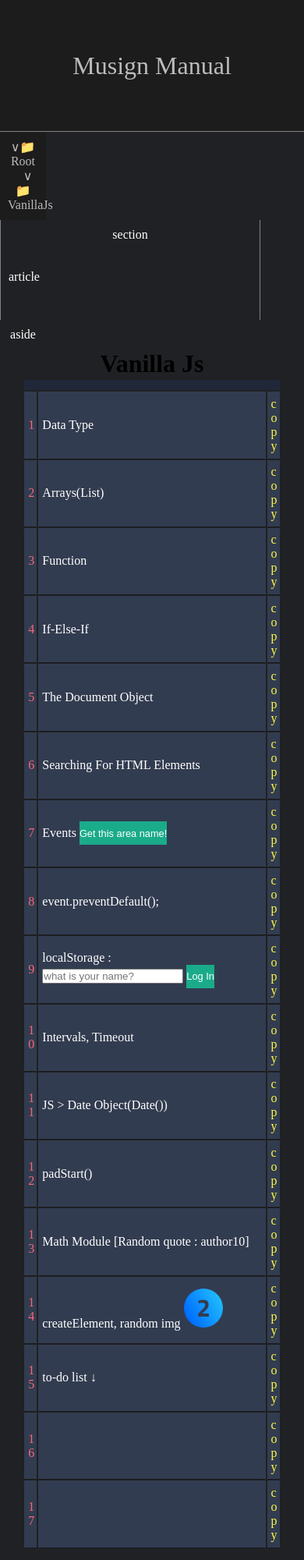
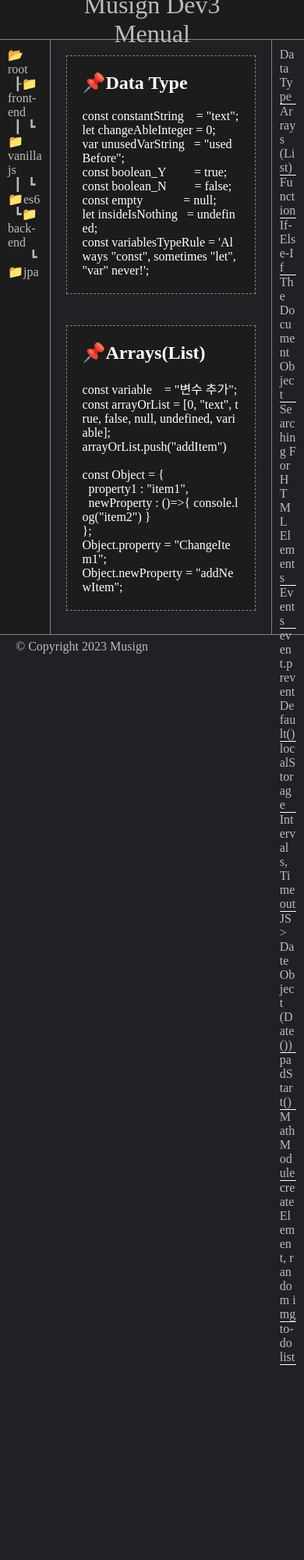
Before and after one commit to thespeace/practicing-blogging-while-practicing-frontend, a plain HTML site: page 01_html/vanillaJs/vanillaJs.html in a window 390 px wide. Shown: the top 2000 px of the page at 78% size. After the commit the page ends 1750 px from the top, so only its background shows below. Drawn offline with Linux system fonts and the light colour scheme; a web font is replaced by a local one.

Commit message:
221229 layout first complate!

```diff
--- /dev/null
+++ b/01_html/common/aside.html
@@ -0,0 +1,15 @@
+<p><a href="#Data Type">Data Type</a></p>
+<p><a href="#Arrays(List)">Arrays(List)</a></p>
+<p><a href="#Function">Function</a></p>
+<p><a href="#If-Else-If">If-Else-If</a></p>
+<p><a href="#The Document Object">The Document Object</a></p>
+<p><a href="#Searching For HTML Elements">Searching For HTML Elements</a></p>
+<p><a href="#Events">Events</a></p>
+<p><a href="#event.preventDefault()">event.preventDefault()</a></p>
+<p><a href="#localStorage">localStorage</a></p>
+<p><a href="#Intervals, Timeout">Intervals, Timeout</a></p>
+<p><a href="#JS > Date Object(Date())">JS > Date Object(Date())</a></p>
+<p><a href="#padStart()">padStart()</a></p>
+<p><a href="#Math Module">Math Module</a></p>
+<p><a href="#createElement, random img">createElement, random img</a></p>
+<p><a href="#to-do list">to-do list</a></p>
--- a/01_html/common/footer.html
+++ b/01_html/common/footer.html
@@ -1 +1 @@
-<span>© Copyright 2022 Musign</span>
+<span>© Copyright 2023 Musign</span>
--- a/01_html/common/header.html
+++ b/01_html/common/header.html
@@ -8,7 +8,7 @@
 <div class="inner_header">
     <h1 class="logo">
         <a class="logo_link">
-            <span>Musign Manual</span>
+            <span>Musign Dev3 Menual</span>
         </a>
     </h1>
     <!--<button class="btn_menu">menu</button>-->
--- a/01_html/common/nav.html
+++ b/01_html/common/nav.html
@@ -1,5 +1,9 @@
 <p></p>
 <ul>
-    <li><a href="/thespeace.github.io/">∨📁Root</a></li>
-    <li><a href="/thespeace.github.io/01_html/vanillaJs/vanillaJs.html">&nbsp;&nbsp;&nbsp;∨📁VanillaJs</a></li>
+    <li><a href="https://thespeace.github.io/">📂root</a></li>
+    <li><a href="https://thespeace.github.io/01_html/vanillaJs/vanillaJs.html">&nbsp;&nbsp;┠📁front-end</a></li>
+    <li><a href="https://thespeace.github.io/01_html/vanillaJs/vanillaJs.html">&nbsp;&nbsp;┃&nbsp;&nbsp;┗📁vanilla js</a></li>
+    <li><a href="https://thespeace.github.io/01_html/vanillaJs/vanillaJs.html">&nbsp;&nbsp;┃&nbsp;&nbsp;┗📁es6</a></li>
+    <li><a href="https://thespeace.github.io/01_html/vanillaJs/vanillaJs.html">&nbsp;&nbsp;┗📁back-end</a></li>
+    <li><a href="https://thespeace.github.io/01_html/vanillaJs/vanillaJs.html">&nbsp;&nbsp;&nbsp;&nbsp;&nbsp;&nbsp;&nbsp;┗📁jpa</a></li>
 </ul>
--- a/01_html/vanillaJs/vanillaJs.html
+++ b/01_html/vanillaJs/vanillaJs.html
@@ -3,8 +3,8 @@
 <head>
     <meta charset="UTF-8">
     <link rel="stylesheet" href="/02_css/common/layout.css"/>
-    <link rel="stylesheet" href="/02_css/style.css"/>
-    <title>Title</title>
+    <!--<link rel="stylesheet" href="/02_css/style.css"/>-->
+    <title>vanilla Js</title>
 </head>
 <body>
 <div id="wrap">
@@ -16,6 +16,8 @@
             .then(response => { return response.text() })
             .then(data => { document.querySelector("header").innerHTML = data; });
     </script>
+
+    <div class="container">
     <!--include page : Navigation-->
     <nav id="nav"></nav>
     <script>
@@ -24,34 +26,23 @@
             .then(data => { document.querySelector("nav").innerHTML = data; });
     </script>
     <!--Content-->
-    <section>
-        <p>section</p>
+    <section class="items">
+
+        <!--<article>
+            <h1 id="제목">📌제목</h1>
+            <div class="test">
+                <label for="one">실습 내용
+                    <input id="one" placeholder="실습할 내용"/>
+                    <button>버튼</button>
+                </label>
+            </div>
+            <pre>내용</pre>
+        </article>-->
+
         <article>
-            <p>article</p>
-        </article>
-    </section>
-    <!--Side Bar-->
-    <aside>
-        <p>aside</p>
-    </aside>
-
-
-    <h1><span class="yellow">Vanilla Js</span></h1>
-    <table class="container">
-        <thead><tr><th colspan="3"><!--<h3>JavaScript 세계에서 문제에 직면했을때마다 다른 개발자들도 100% 겪었다고 확신해도 좋다.<br>
-              많은 개발자들이 같은 문제를 겪고 또 겪었다면 Javascript 그 자체에 이미 그 작업을 수행하는 Function이 있을 것이다.</h3>--></th></tr></thead>
-        <tbody>
-
-
-
-
-        <!--1-->
-        <tr>
-            <td>1</td>
-            <td onclick="toggle(this)">Data Type</td>
-            <td onclick="alert('준비 중..');">copy</td>
-        </tr>
-        <tr style="display: none;"><td colspan="3"><pre>
+            <!--h1 : title , pre : content-->
+            <h1 id="Data Type">📌Data Type</h1>
+            <pre>
 const constantString    = "text";
 let changeAbleInteger = 0;
 var unusedVarString   = "usedBefore";
@@ -59,15 +50,12 @@
 const boolean_N         = false;
 const empty             = null;
 let insideIsNothing   = undefined;
-        const variablesTypeRule = 'Always "const", sometimes "let", "var" never!';</pre></td></tr>
-        <!--/1-->
-        <!--2-->
-        <tr>
-            <td>2</td>
-            <td onclick="toggle(this)">Arrays(List)</td>
-            <td onclick="alert('준비 중..');">copy</td>
-        </tr>
-        <tr style="display: none;"><td colspan="3"><pre>
+const variablesTypeRule = 'Always "const", sometimes "let", "var" never!';</pre>
+        </article>
+
+        <article>
+            <h1 id="Arrays(List)">📌Arrays(List)</h1>
+            <pre>
 const variable    = "변수 추가";
 const arrayOrList = [0, "text", true, false, null, undefined, variable];
 arrayOrList.push("addItem")
@@ -77,15 +65,12 @@
   newProperty : ()=>{ console.log("item2") }
 };
 Object.property = "ChangeItem1";
-        Object.newProperty = "addNewItem";</pre></td></tr>
-        <!--/2-->
-        <!--3-->
-        <tr>
-            <td>3</td>
-            <td onclick="toggle(this)">Function</td>
-            <td onclick="alert('준비 중..');">copy</td>
-        </tr>
-        <tr style="display: none;"><td colspan="3"><pre>
+Object.newProperty = "addNewItem";</pre>
+        </article>
+
+        <article>
+            <h1 id="Function">📌Function</h1>
+            <pre>
 const function1 = (argument1, argument2) => {
     console.log("function1's body : " + argument1 + argument2);
 }
@@ -99,15 +84,12 @@
     power  : (a,b)=>a**b
 }
 const plusResult = calculator.plus(1,2);
-        ...</pre></td></tr>
-        <!--/3-->
-        <!--4-->
-        <tr>
-            <td>4</td>
-            <td onclick="toggle(this)">If-Else-If</td>
-            <td onclick="alert('준비 중..');">copy</td>
-        </tr>
-        <tr style="display: none;"><td colspan="3"><pre>
+...</pre>
+        </article>
+
+        <article>
+            <h1 id="If-Else-If">📌If-Else-If</h1>
+            <pre>
 const age = parseInt(prompt("How old are you?")); // prompt : Question alert function, but not use!
 
 if(isNaN(age) || age < 0){
@@ -122,43 +104,38 @@
     alert("You should exercise..");
 }else if(age > 80){
     alert("You can do whatever you want.");
-        }</pre></td></tr>
-        <!--/4-->
-        <!--5-->
-        <tr>
-            <td>5</td>
-            <td onclick="toggle(this)">The Document Object</td>
-            <td onclick="alert('준비 중..');">copy</td>
-        </tr>
-        <tr style="display: none;"><td colspan="3"><pre>
+}</pre>
+        </article>
+
+        <article>
+            <h1 id="The Document Object">📌The Document Object</h1>
+            <pre>
 console.dir(document);
 
 자바스크립트의 관점으로는 HTML document가 Object로 이루어져 있다.
 그리고 자바스크립트는 HTML을 조작(조회, 생성, 수정, 삭제)할 수 있다.
-        따라서 한마디로 HTML을 JS시점으로 보면 Javascript Object인데, 내부에 있는 property들의 값들을 변경하면서 원하는 목적을 이루는 것.</pre></td></tr>
-        <!--/5-->
-        <!--6-->
-        <tr>
-            <td>6</td>
-            <td onclick="toggle(this)">Searching For HTML Elements</td>
-            <td onclick="alert('준비 중..');">copy</td>
-        </tr>
-        <tr style="display: none;"><td colspan="3"><pre>
+따라서 한마디로 HTML을 JS시점으로 보면 Javascript Object인데, 내부에 있는 property들의 값들을 변경하면서 원하는 목적을 이루는 것.</pre>
+        </article>
+
+        <article>
+            <h1 id="Searching For HTML Elements">📌Searching For HTML Elements</h1>
+            <pre>
 const getIdInfo       = document.getElementById('Tag>ID');          //getElementById의 ID값은 당연하지만 Only One, 단 하나만 가져올 수 있다.
 const getClassInfo    = document.getElementsByClassName("Tag>Class");  //array를 가져오기때문에 array[숫자]로 지정해서 접근해야 한다.
 const getTagNameInfo  = document.getElementsByTagName("TagName");   //이것 또한, array를 가져오기때문에 array[숫자]로 지정해서 접근해야 한다.
 const getNameInfo     = document.getElementsByName("Tag>Name");     //이것 또한, array를 가져오기때문에 array[숫자]로 지정해서 접근해야 한다.
 <strong>const getInfo      = document.querySelector("Tag>*");</strong>      // 하나의 element만 반환해준다. 2개 이상이 검색되었다면 맨 앞의 element만 반환해준다. CSS selector(ex, h1:first-child)를 사용할 수 있다.
-        <strong>const getInfoAll   = document.querySelectorAll("Tag>*");</strong>   // array를 반환해준다. CSS selector(ex, h1:first-child)를 사용할 수 있다.
-        </pre></td></tr>
-        <!--/6-->
-        <!--7-->
-        <tr>
-            <td>7</td>
-            <td onclick="toggle(this)"><span id="sevenEl">Events </span><button class="button" id="sevenClick">Get this area name!</button></td>
-            <td onclick="alert('준비 중..');">copy</td>
-        </tr>
-        <tr style="display: none;"><td colspan="3"><pre>
+<strong>const getInfoAll   = document.querySelectorAll("Tag>*");</strong>   // array를 반환해준다. CSS selector(ex, h1:first-child)를 사용할 수 있다.</pre>
+        </article>
+
+        <article>
+            <h1 id="sevenEl">📌Events</h1>
+            <div class="test">
+                <label for="one">제목 가져오기 :
+                    <button class="button" id="sevenClick">Get this area name!</button>
+                </label>
+            </div>
+            <pre>
 span>#sevenEl  button#sevenClick
 
 const clickSevenEl = () => { alert(document.querySelector("#sevenEl").innerText); }
@@ -167,36 +144,33 @@
 Step 1. element를 찾아라.
 Step 2. event를 listen 해라.
 Step 3. 그 event에 반응해라.
-        + 사용 가능한 event 보기 => console에 console.dir(document) 입력 후 많은 Object 앞에 on이 붙어있다면 거의 대부분 event Listener이다.</pre></td></tr>
-        <!--/7-->
-        <!--8-->
-        <tr>
-            <td>8</td>
-            <td onclick="toggle(this)">event.preventDefault();</td>
-            <td onclick="alert('준비 중..');">copy</td>
-        </tr>
-        <tr style="display: none;"><td colspan="3"><pre>
++ 사용 가능한 event 보기 => console에 console.dir(document) 입력 후 많은 Object 앞에 on이 붙어있다면 거의 대부분 event Listener이다.</pre>
+        </article>
+
+        <article>
+            <h1 id="event.preventDefault()">📌Event.preventDefault()</h1>
+            <pre>
 addEventListener 안에 있는 함수는 직접 실행하지 않는다.
 브라우저가 실행시켜주고 브라우저에서 해당 이벤트에 대한 정보 즉, object를 가지게 된다.
 addEventListener의 함수에서 object에 대한 자리만 할당해주면 해당 이벤트가 발생시킨 정보들에 대한 object들을 볼 수 있다!
 이때 해당 이벤트가 가진 기본 Default값을 발생시키지 않기 하게 위해선 preventDefault를 이용하여 막을 수 있다!
-        브라우저의 기본 동작은 새로고침이다. a tag 동작도 막을 수 있다.</pre></td></tr>
-        <!--/8-->
-        <!--9-->
-        <tr>
-            <td>9</td>
-            <td onclick="toggle(this)">localStorage :
+브라우저의 기본 동작은 새로고침이다. a tag 동작도 막을 수 있다.</pre>
+        </article>
+
+        <article>
+            <h1 id="localStorage">📌LocalStorage</h1>
+            <div class="test">
+                <label for="one">localStorage :
                     <form id="login-form" class="hidden">
                         <input required maxlength="15" type="text" placeholder="what is your name?"/>
                         <input class="button" type="submit" value="Log In"/>
                     </form>
-                <span id="greeting" class="hidden"></span>
-            </td>
-            <td onclick="alert('준비 중..');">copy</td>
-        </tr>
-        <tr style="display: none;"><td colspan="3">
-            localStorage는 브라우저가 가지고 있는 작은 DB같은 API. { KEY : VALUE } 형태!<br>
-            localStorage에 저장되어서 새로고침하여도 값을 유지한다, 값을 삭제하고 싶다면 클릭 => <input class="button" type="button" onclick="localStorage.removeItem('username'); alert('삭제되었습니다.'); location.reload();" value="remove localStorage"/><pre>
+                    <span id="greeting" class="hidden"></span
+                </label>
+            </div>
+            <pre>
+localStorage는 브라우저가 가지고 있는 작은 DB같은 API. { KEY : VALUE } 형태!
+localStorage에 저장되어서 새로고침하여도 값을 유지한다, 값을 삭제하고 싶다면 클릭 => </pre><input class="button" type="button" onclick="localStorage.removeItem('username'); alert('삭제되었습니다.'); location.reload();" value="remove localStorage"/><pre>
 const loginForm = document.querySelector("#login-form");
 const loginInput = document.querySelector("#login-form input");
 const greeting = document.querySelector("#greeting");
@@ -224,28 +198,25 @@
     loginForm.addEventListener("submit", onLoginSubmit);
 }else{
     paintGreetings(savedUsername);
-        }</pre></td></tr>
-        <!--/9-->
-        <!--10-->
-        <tr>
-            <td>10</td>
-            <td onclick="toggle(this)">Intervals, Timeout</td>
-            <td onclick="alert('준비 중..');">copy</td>
-        </tr>
-        <tr style="display: none;"><td colspan="3"><pre>
+}</pre>
+        </article>
+
+
+        <article>
+            <h1 id="Intervals, Timeout">📌Intervals, Timeout</h1>
+            <pre>
 Intervals : '매번' 일어나야 하는 무언가, ex) '매' 2초마다
 Timeout : 정해진 시간 뒤에 '한번' 일어나는 무언가
 
 setInterval(sayHello, 5000); // sayHello 함수를 5초마다 실행.
-        setTimeout(sayHello, 5000); // sayHello 함수를 5초뒤에 한번 실행.</pre></td></tr>
-        <!--/10-->
-        <!--11-->
-        <tr>
-            <td>11</td>
-            <td onclick="toggle(this)">JS > Date Object(Date())</td>
-            <td onclick="alert('준비 중..');">copy</td>
-        </tr>
-        <tr style="display: none;"><td colspan="3"><pre>
+setTimeout(sayHello, 5000); // sayHello 함수를 5초뒤에 한번 실행.</pre>
+        </article>
+
+
+
+        <article>
+            <h1 id="JS > Date Object(Date())">📌JS > Date Object(Date())</h1>
+            <pre>
 Date() = new Date().toString()
 new Date() : 생성자로 호출되면 새 Date 객체를 반환합니다.</pre>
             <input type="button" class="button" value="new Date()" onclick="alert(new Date())"><br>
@@ -257,7 +228,7 @@
             : <input type="button" class="button" value="연도 : new Date().getMinutes()" onclick="alert(new Date().getMinutes())"> return 정수, 분(0~59)<br>
             : <input type="button" class="button" value="연도 : new Date().getSeconds()" onclick="alert(new Date().getSeconds())"> return 정수, 초(0~59)<br>
             : <input type="button" class="button" value="연도 : new Date().getMilliseconds()" onclick="alert(new Date().getMilliseconds())"> return 정수, 밀리초(0~999)<br>
-            : <input type="button" class="button" value="연도 : new Date().getTime()" onclick="alert(new Date().getTime())"> return 정수, 1970년 1월 1일 0시 0분 0초부터 현재까지의 시간을 밀리초 단위로 환산한 값을 숫자로 리턴 한다.<br>
+            : <input type="button" class="button" value="연도 : new Date().getTime()" onclick="alert(new Date().getTime())"> return 정수, 1970년 1월 1일 0시 0분 0초부터 현재까지의 시간을 밀리초 단위로 환산한 값을 숫자로 리턴 한다.<br><br>
 <pre>*날짜를 문자열로 반환
 - Date.prototype.toDateString
 - Date.prototype.toTimeString
@@ -275,47 +246,43 @@
 - getUTCMilliseconds(), setUTCMilliseconds() : UTC로부터 현재 시각의 밀리초에 해당하는 숫자를 리턴 한다.
 - getUTCMinutes(), setUTCMinutes() : UTC로부터 현재 시각의 분에 해당하는 숫자를 리턴 한다.
 - getUTCSeconds(), setUTCSeconds() : UTC로부터 현재 시각의 초에 해당하는 숫자를 리턴 한다.</pre>
-        </td></tr>
-        <!--/11-->
-        <!--12-->
-        <tr>
-            <td>12</td>
-            <td onclick="toggle(this)">padStart()</td>
-            <td onclick="alert('준비 중..');">copy</td>
-        </tr>
-        <tr style="display: none;"><td colspan="3"><pre>
-        String Function!
+        </article>
+
+
+
+        <article>
+            <h1 id="padStart()">📌PadStart()</h1>
+            <pre>String Function!
 문법 : padStart(String.length, "word to fill")
 ex) new Date().getSeconds()를 사용할때, 1초를 1로 표시하지 않고 01로 표시하고 싶다면?
-        String(new Date().getSeconds()).padStart(2,"0");</pre></td></tr>
-        <!--/12-->
-        <!--13-->
-        <tr>
-            <td>13</td>
-            <td onclick="toggle(this)">Math Module [Random quote : <span id="randomQuote">zz</span>]</td>
-            <td onclick="alert('준비 중..');">copy</td>
-        </tr>
-        <tr style="display: none;"><td colspan="3"><pre>
-        Math.PI : 파이(ㅠ)값 구하기
+String(new Date().getSeconds()).padStart(2,"0");</pre>
+        </article>
+
+        <article>
+            <h1 id="Math Module">📌Math Module</h1>
+            <div class="test">
+                <label for="one">명언 랜덤으로 가져오기 : [Random quote : <span id="randomQuote"></span>]
+                </label>
+            </div>
+            <pre>Math.PI : 파이(ㅠ)값 구하기
 Math.random() : 0~1 사이의 숫자(float)를 랜덤하게 제공
 Math.random() * 10 : 0~10 사이의 숫자(float)를 얻을 수 있다.
 Math.round() : argument를 정수로 반올림 해준다.
-        Math.ceil() : 무조건 정수만 제공, 소수점자리가 붙는다면 무조건 정수를 하나 올려준다. 말그대로 천장(ceil)에 닿게!
-        Math.floor() : 무조건 정수만 제공, 소수점자리가 붙는다면 무조건 정수를 하나 내린다. 걸어다니는 마루(floor)까지 낮춰준다.
+Math.ceil() : 무조건 정수만 제공, 소수점자리가 붙는다면 무조건 정수를 하나 올려준다.
+                말그대로 천장(ceil)에 닿게!
+Math.floor() : 무조건 정수만 제공, 소수점자리가 붙는다면 무조건 정수를 하나 내린다.
+                걸어다니는 마루(floor)까지 낮춰준다.
 
 ex) quotes 배열을 랜덤하게 가져와서 화면에 출력하기.
     const randomQuote = document.querySelector("#randomQuote");
-            randomQuote.innerText = quotes[Math.floor(Math.random() * 10)].author;
-        </pre></td></tr>
-        <!--/13-->
-        <!--14-->
-        <tr>
-            <td>14</td>
-            <td onclick="toggle(this)">createElement, random img <span id="randomImg"></span></td>
-            <td onclick="alert('준비 중..');">copy</td>
-        </tr>
-        <tr style="display: none;"><td colspan="3"><pre>
-        const images = ["test_1.png","test_2.png","test_3.png"];
+    randomQuote.innerText = quotes[Math.floor(Math.random() * 10)].author;</pre>
+        </article>
+
+
+        <article>
+            <h1 id="createElement, random img">📌CreateElement, Random img</h1>
+            random img : <span id="randomImg"></span>
+            <pre>const images = ["test_1.png","test_2.png","test_3.png"];
 const chosenImage = images[Math.floor(Math.random() * images.length)];
 const bgImage = document.createElement("img"); //element 생성
 
@@ -323,39 +290,22 @@
 bgImage.style = "width: 50px; height: 50px;"; // 크기 지정
 
 const imagesArea = document.querySelector("#randomImg");
-        imagesArea.appendChild(bgImage);
-        </pre></td></tr>
-        <!--/14-->
-        <!--15-->
-        <tr>
-            <td>15</td>
-            <td onclick="toggle(this)">to-do list ↓</td>
-            <td onclick="alert('준비 중..');">copy</td>
-        </tr>
-        <tr style="display: none;"><td colspan="3">
+imagesArea.appendChild(bgImage);</pre>
+        </article>
+
+
+        <article>
+            <h1 id="to-do list">📌To-do list</h1>
+            <div class="test">
                 <form id="todo-form"><input type="text" placeholder="Write a To Do and Press Enter" required/></form>
+            </div>
                 <ul id="todo-list"></ul>
-            <pre>
-        </pre></td></tr>
-        <!--/15-->
-        <!--16-->
-        <tr>
-            <td>16</td>
-            <td onclick="toggle(this)"></td>
-            <td onclick="alert('준비 중..');">copy</td>
-        </tr>
-        <tr style="display: none;"><td colspan="3"><pre>
-        </pre></td></tr>
-        <!--/16-->
-        <!--17-->
-        <tr>
-            <td>17</td>
-            <td onclick="toggle(this)"></td>
-            <td onclick="alert('준비 중..');">copy</td>
-        </tr>
-        <tr style="display: none;"><td colspan="3"><pre>
-        </pre></td></tr>
-        <!--/17-->
+
+
+
+
+            <pre></pre>
+        </article>
 
 
 
@@ -365,9 +315,24 @@
 
 
 
-        </tbody>
-    </table>
 
+
+
+
+
+
+
+
+    </section>
+
+    <!--Aside Bar-->
+    <aside id="aside"></aside>
+    <script>
+        fetch("/01_html/common/aside.html")
+            .then(response => { return response.text() })
+            .then(data => { document.querySelector("aside").innerHTML = data; });
+    </script>
+    </div>
 
 
     <footer id="footer"></footer>
--- a/02_css/common/layout.css
+++ b/02_css/common/layout.css
@@ -1,13 +1,16 @@
 @charset "UTF-8";
+@import url('https://fonts.googleapis.com/css2?family=Gowun+Batang&display=swap');
 
 *{
-    margin:0;
+    margin: 0;
     padding: 0;
+    font-family: 'Gowun Batang', serif;
 }
 
 body{
     background-color: #202124;
     text-align: center;
+    font-family: 'Gowun Batang', serif;
 }
 
 div #wrap {
@@ -27,7 +30,7 @@ div #wrap {
 .inner_header{
     position: relative;
     max-width: 1600px;
-    height: 168px;
+    height: 50px;
     margin: 0 auto;
     text-align: center;
     box-sizing: border-box;
@@ -73,8 +76,7 @@ div #wrap {
 .container {
     display: flex;
     text-align: left;
-    height: calc(100vh - 242px);
-    overflow-y: auto;
+    height: calc(100vh - 82px);
 }
 
 nav, section, aside {
@@ -87,56 +89,83 @@ section {
     border-right: 1px solid #858282;
     text-align: center;
     color: white;
-}
-section>h1{
-    font-size: xxx-large;
+    padding: 20px;
+    overflow-y: auto;
 }
 
-article {
-    width: 100%;
-    word-wrap: break-word;
-    white-space: pre-wrap;
-    white-space: -moz-pre-wrap;
-    white-space: pre-wrap;
-    white-space: -o-pre-wrap;
-    word-break:break-all;
-    text-align: left;
+section.items{
+    display: flex;
+    flex-wrap: wrap;
+    justify-content: space-evenly;
 }
 
+section.items>article{
+    /*height: 33vh; ??궁금한거 : 반응형으로 박스 사이즈 조절
+    width: 33vh;*/
+    border: 1px dashed #858282;
+    padding: 20px;
+    margin-bottom: 40px;
+    text-align: left;
+    background-color: #1c1c1c;
+}
+
+section.items>article::-webkit-scrollbar {
+    display: none;
+}
+
+section.items>article>h1{
+    font-size: x-large;
+    padding-bottom: 20px;
+}
+
+section.items>article>pre{
+    white-space: pre-wrap;
+    word-break: break-all;
+}
 nav {
-    width: 10%;
+    width: 13%;
     background-color: #1c1c1c;
 }
 
 aside {
-    width: 10%;
+    width: 7%;
     color: white;
+    word-break:break-all;
+    word-wrap:break-word;
+}
+aside>p {
+    color: white;
+    border-bottom: 1px solid white;
 }
 
 footer {
-    height: 50px;
+    height: 30px;
     clear: both;
     border-top: 1px solid #858282;
+    display: flex;
+    flex-wrap: nowrap;
+    flex-direction: row;
+    align-items: center;
 }
 
 footer>span{
     position: relative;
-    top: 50%;
-    transform: translateY(-50%);
+    align-items: center;
+    margin-left: 20px;
     color: #bbbbbb;
 }
 
 /*scroll bar ---*/
-.container::-webkit-scrollbar {
+section::-webkit-scrollbar {
     width: 8px;  /* 스크롤바의 너비 */
 }
 
-.container::-webkit-scrollbar-thumb {
+section::-webkit-scrollbar-thumb {
     height: 30%; /* 스크롤바의 길이 */
     background: #858282; /* 스크롤바의 색상 */
 }
 
-.container::-webkit-scrollbar-track {
+section::-webkit-scrollbar-track {
     background: #202124;  /*스크롤바 뒷 배경 색상*/
 }
 /*--- scroll bar*/
@@ -151,3 +180,10 @@ a {
 li {
     list-style: none;
 }
+
+.test{
+    display: flex;
+    justify-content: space-between;
+    width: 100%;
+    margin: 0.5rem;
+}
--- a/03_js/quotes.js
+++ b/03_js/quotes.js
@@ -1,7 +1,7 @@
 const quotes = [
     {
-        quote : "quote1",
-        author : "author1"
+        quote : "JavaScript 세계에서 문제에 직면했을때마다 다른 개발자들도 100% 겪었다고 확신해도 좋다. \n" + "많은 개발자들이 같은 문제를 겪고 또 겪었다면 Javascript 그 자체에 이미 그 작업을 수행하는 Function이 있을 것이다.",
+        author : "유튜버 노마드코더"
     },
     {
         quote : "quote2",
```
Also changed, not shown: index.html (+3 -3 lines). Lines whose indentation alone changed are shown as unchanged.
